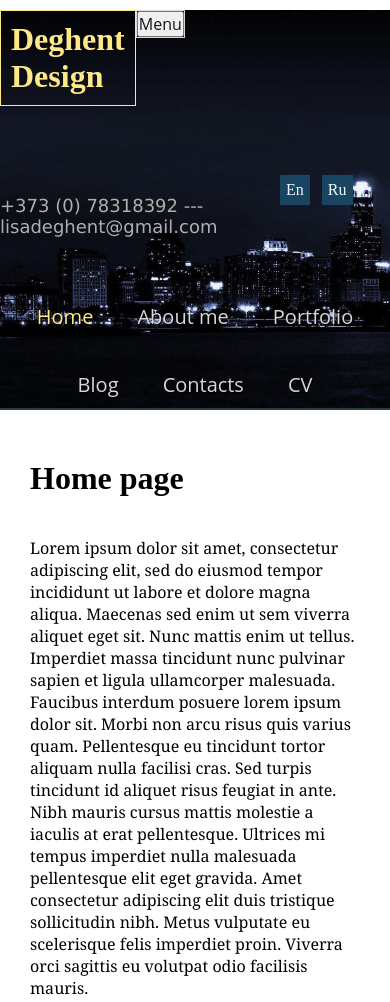
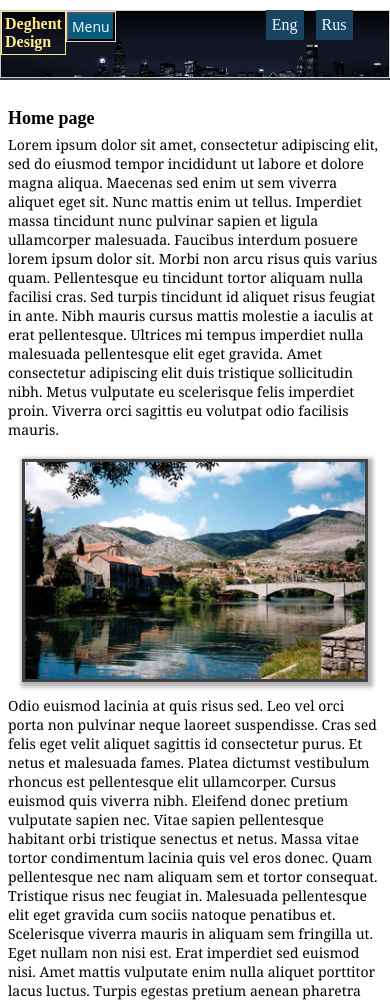
Before and after one commit to bluerat1976/mysite-1, a website with bundled scripts: page index.html in a window 390 px wide. Shown: the top 1002 px of the page. Built offline with nearby package versions, Linux system fonts and the light colour scheme.

Commit message:
in process

```diff
--- a/index.html
+++ b/index.html
@@ -24,14 +24,16 @@
             <div id="box-info">
                 <div id="box-info-header"></div>
 
-                <div id="switch-lang">
-                    <a href="">En</a>
-                    <a href="ru-lang/index.html">Ru</a>
-                </div>
             </div>
 
             <div id="box-nav"></div>
         </div>
+
+        <div id="switch-lang">
+            <a href="">Eng</a>
+            <a href="ru-lang/index.html">Rus</a>
+        </div>
+
     </div>
 
     <div class="content">
@@ -55,7 +57,7 @@
             sagittis eu volutpat odio facilisis mauris.
         </p>
 
-        <img class="pict-content" src="picts/upmenu/upmenu-11.jpg">
+        <div class="pict-box"><img class="pict-content" src="picts/upmenu/upmenu-11.jpg"> </div>
 
         <p class="en">
             Odio euismod lacinia at quis risus sed. Leo vel orci porta non
--- a/styles.scss
+++ b/styles.scss
@@ -1,47 +1,13 @@
+* {
+    padding: 0;
+	margin: 0;
+	box-sizing: border-box;
+}
 
 @import 'styles/mixins' ;
 @import 'styles/languages';
 @import 'styles/header';
+@import 'styles/content';
 @import 'styles/botom';
-
-body {
-    padding: 10px 0 0 0;
-
-    .content{
-        padding: 30px;
-
-        h1 {
-            margin-bottom: 40px;
-        }
-
-        p {
-            margin-bottom: 20px;
-            font-family: Georgia, 'Times New Roman', Times, serif;
-            font-size: 16px;
-        }
-
-        .quote {
-            font-size: 18px;
-        }
-
-        .pict-content {
-           float: right;
-            max-width: 360px;
-            margin: 14px;
-
-            border: 3px solid #424242;
-            box-shadow: 2px 2px 4px 3px #b3b3b3;
-        }
-
-        .pict-cont-center {
-            max-width: 460px;
-            margin: 14px;
-            border: 3px solid #424242;
-            box-shadow: 2px 2px 4px 3px #b3b3b3;
-        }
-
-        h1{
-            margin-top: 20px;
-        }
-    }
-}
+@import 'styles/media-header';
+@import 'styles/media-content';
--- a/styles/_botom.scss
+++ b/styles/_botom.scss
@@ -1,3 +1,4 @@
+
 #botom {
     display: flex;
     flex-flow: row wrap;
--- a/styles/_content.scss
+++ b/styles/_content.scss
@@ -0,0 +1,44 @@
+body {
+    padding: 10px 0 0 0;
+
+    .content{
+        padding: 30px;
+
+        h1 {
+            margin-bottom: 40px;
+        }
+
+        p {
+            margin-bottom: 20px;
+            font-family: Georgia, 'Times New Roman', Times, serif;
+            font-size: 16px;
+        }
+
+        .quote {
+            font-size: 18px;
+        }
+
+        .pict-box {
+            float: right;
+            max-width: 360px;
+            margin: 14px;
+            border: 3px solid #424242;
+            box-shadow: 2px 2px 4px 3px #b3b3b3;
+
+            .pict-content {
+                width: 100%;
+            }
+        }
+
+        .pict-cont-center {
+            max-width: 460px;
+            margin: 14px;
+            border: 3px solid #424242;
+            box-shadow: 2px 2px 4px 3px #b3b3b3;
+        }
+
+        h1{
+            margin-top: 20px;
+        }
+    }
+}
--- a/styles/_header.scss
+++ b/styles/_header.scss
@@ -1,8 +1,3 @@
-* {
-    padding: 0;
-	margin: 0;
-	box-sizing: border-box;
-}
 
 #hd {
     display: flex;
@@ -19,6 +14,7 @@
         flex-flow: row nowrap;
         flex: 1 1 12%;
         align-items: flex-start;
+        border: 1px solid #cccccc;
 
         h3 {
             display: inline-block;
@@ -34,14 +30,16 @@
         }
 
         #dropdown {
-            position: relative;
+            display: none;
             border: 1px solid #d8d8d8;
 
             #menu-button {
                 display: inline-block;
                 font-family: 'Open sans', Roboto, Geneva, Verdana, sans-serif;
-                color: #11151a;
-                font-size: 16px;
+                color: #ffffff;
+                background-color: #055c7e;
+                font-size: 14px;
+                padding: 3px;
             }
             #fall-menu {
                 position: absolute;
@@ -75,12 +73,14 @@
         display: flex;
         flex-flow: row wrap;
         flex: 1 1 70%;
+        border: 1px solid #cccccc;
 
         #box-info {
             display: flex;
             flex-flow: row wrap;
             flex: 1 1 74%;
             justify-content: center;
+            border: 1px solid #cccccc;
 
             p {
                 color: #afafaf;
@@ -96,6 +96,7 @@
             flex: 1 1 74%;
             justify-content: center;
             align-items: flex-end;
+            border: 1px solid #cccccc;
 
             a {
                 @include upp-menu;
--- a/styles/_languages.scss
+++ b/styles/_languages.scss
@@ -1,3 +1,6 @@
+
+#hd {
+
     #switch-lang {
         margin: 0 14px;
         position: absolute;
@@ -18,3 +21,4 @@
             background-color:  #0261a0;
         }
     }
+}
--- /dev/null
+++ b/styles/_media-content.scss
@@ -0,0 +1,25 @@
+@media (max-width: 420px) {
+
+    body {
+
+        .content{
+            padding: 8px;
+
+            h1 {
+                margin-bottom: 6px;
+                font-size: 18px;
+            }
+
+            p {
+                font-size: 14px;
+                margin-bottom: 6px ;
+            }
+
+            .pict-box {
+                display: flex;
+                flex-flow: 1 1 80%;
+
+            }
+        }
+    }
+}
--- /dev/null
+++ b/styles/_media-header.scss
@@ -0,0 +1,24 @@
+@media (max-width: 420px) {
+
+    #hd {
+
+        height: 70px;
+
+        #box-logo {
+            h3 {
+                font-size: 16px;
+                padding: 3px;
+            }
+
+            #dropdown {
+                display: block;
+                position: relative;
+            }
+        }
+
+        #nav-info {
+            display: none;
+        }
+
+    }
+}
```
Also changed, not shown: ru-lang/index.html (+6 -5 lines), style.css. Lines whose indentation alone changed are shown as unchanged.
